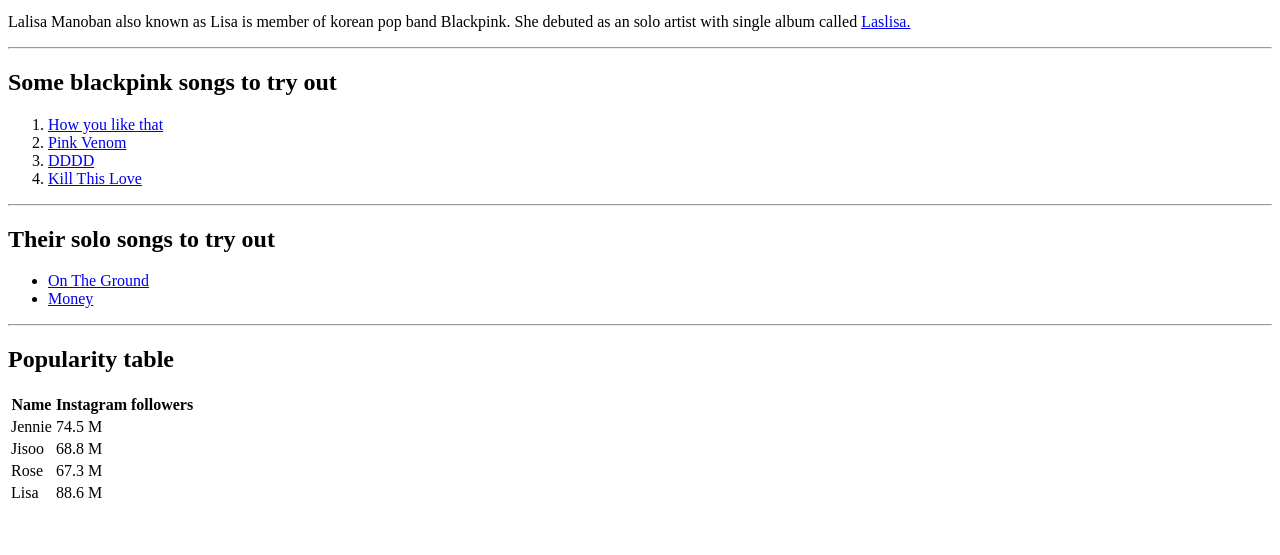
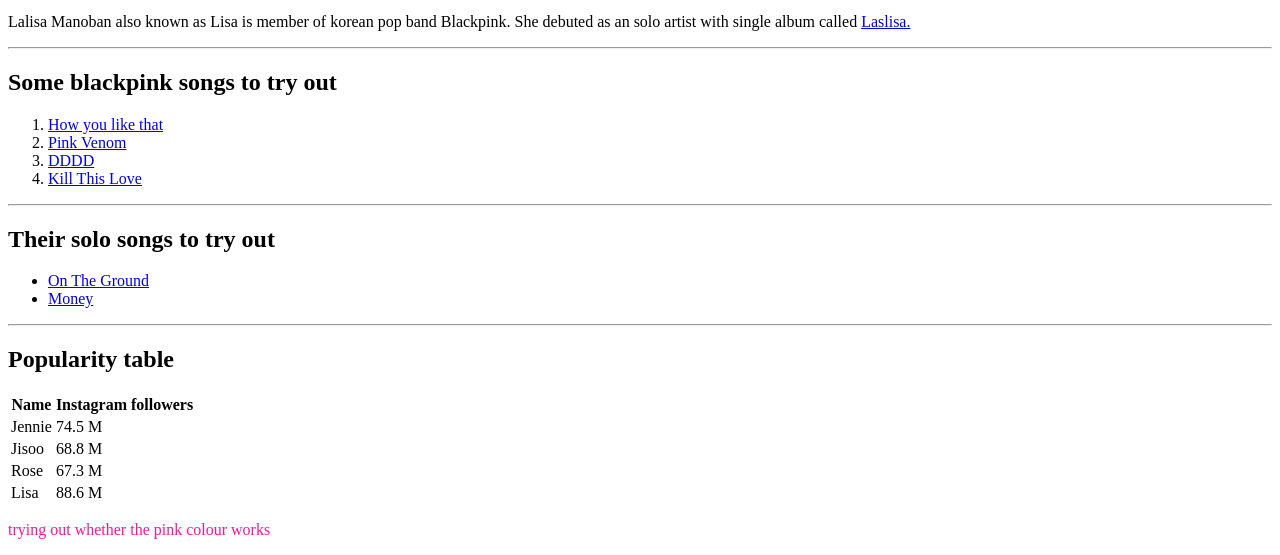
Before and after one commit to Shwe2410/A-Tribute-Page, a plain HTML site: page index.html in a window 1280 px wide. Shown: the part 676-1231 px from the top of the page. Before the commit the page ends 1189 px from the top, so only its background shows below. Drawn offline with Linux system fonts and the light colour scheme.

Commit message:
Update index.html

```diff
--- a/index.html
+++ b/index.html
@@ -62,7 +62,7 @@
               </tr>
             </tbody>
       </table>
-
+      <p style= "color: deeppink;"> trying out whether the pink colour works</p>
 
 </body>
 
```
